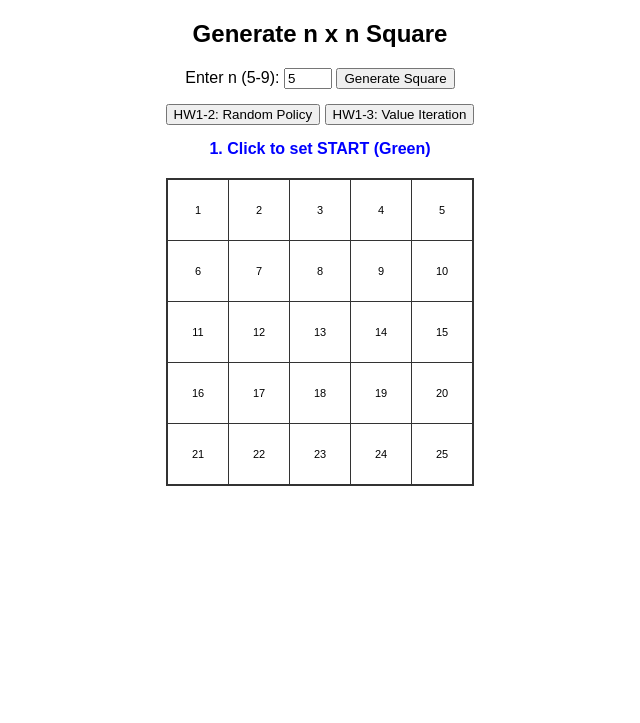
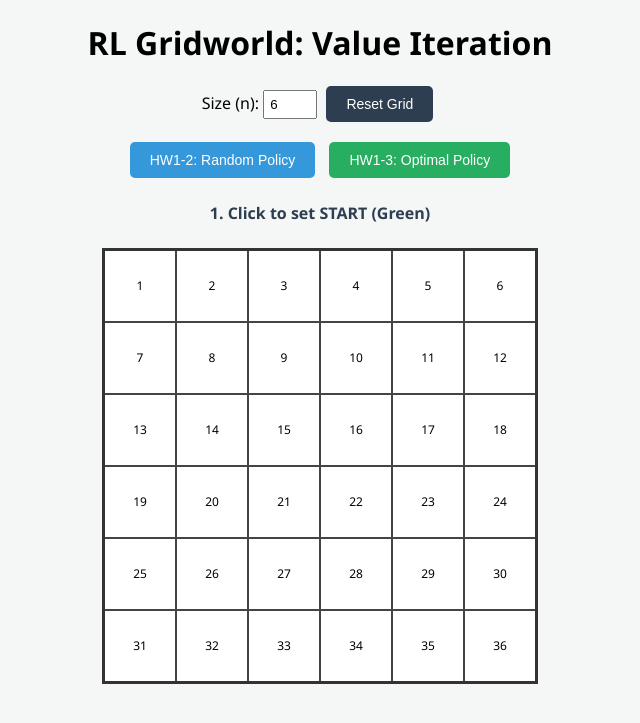
Before and after one commit to houoaonogo/DRL-HW2, a Flask app: page / in a window 1280 px wide. Shown: the top 723 px of the page, without its empty margins (320-960 px from the left). Run offline with Flask 3, Linux system fonts and the light colour scheme.

Commit message:
Update index.html

```diff
--- a/templates/index.html
+++ b/templates/index.html
@@ -1,40 +1,40 @@
 <!DOCTYPE html>
 <html>
 <head>
-    <title>HW1 Gridworld</title>
+    <title>RL Gridworld HW</title>
     <style>
-        body { font-family: sans-serif; text-align: center; }
-        .grid-container {
-            display: grid; gap: 1px; background-color: #333;
-            margin: 20px auto; width: fit-content; border: 2px solid #333;
+        body { font-family: 'Segoe UI', Tahoma, Geneva, Verdana, sans-serif; text-align: center; background: #f4f7f6; }
+        .grid-container { display: grid; gap: 2px; background-color: #444; margin: 20px auto; width: fit-content; border: 3px solid #333; }
+        .cell {
+            width: 70px; height: 70px; background: white; display: flex; flex-direction: column;
+            align-items: center; justify-content: center; font-size: 12px; cursor: pointer; position: relative; transition: 0.2s;
         }
-        .cell {
-            width: 60px; height: 60px; background: white;
-            display: flex; flex-direction: column; align-items: center; justify-content: center;
-            font-size: 11px; cursor: pointer; position: relative;
-        }
-        .start { background-color: #228B22 !important; color: white; } /* 綠色 */
-        .end { background-color: #FF0000 !important; color: white; }   /* 紅色 */
-        .wall { background-color: #808080 !important; }               /* 灰色 */
-        .path-highlight { background-color: #90EE90 !important; }     /* 最佳路徑淺綠色 */
-        .arrow { font-size: 20px; font-weight: bold; color: #333; }
-        .val { color: #555; font-size: 10px; }
-        .btn-group { margin: 15px; }
+        .cell:hover { background: #eee; }
+        .start { background-color: #2ecc71 !important; color: white; font-weight: bold; }
+        .end { background-color: #e74c3c !important; color: white; font-weight: bold; }
+        .wall { background-color: #7f8c8d !important; }
+        .path-highlight { background-color: #98fb98 !important; border: 2px solid #27ae60; box-sizing: border-box; }
+        .arrow { font-size: 24px; color: #2c3e50; line-height: 1; }
+        .val { font-size: 10px; color: #7f8c8d; position: absolute; top: 5px; }
+        .btn-group { margin: 20px; }
+        button { padding: 10px 20px; font-size: 14px; cursor: pointer; border-radius: 5px; border: none; background: #3498db; color: white; margin: 0 5px; }
+        button:hover { background: #2980b9; }
+        #msg { height: 30px; line-height: 30px; font-weight: bold; color: #2c3e50; }
     </style>
 </head>
 <body>
-    <h2>Generate n x n Square</h2>
+    <h1>RL Gridworld: Value Iteration</h1>
     <div>
-        Enter n (5-9): <input type="number" id="nInput" value="5" min="5" max="9">
-        <button onclick="initGrid()">Generate Square</button>
+        Size (n): <input type="number" id="nInput" value="6" min="5" max="9" style="width: 40px; padding: 5px;">
+        <button onclick="initGrid()" style="background: #2c3e50;">Reset Grid</button>
     </div>
 
     <div class="btn-group">
         <button onclick="runCalc('hw1-2')">HW1-2: Random Policy</button>
-        <button onclick="runCalc('hw1-3')">HW1-3: Value Iteration</button>
+        <button onclick="runCalc('hw1-3')" style="background: #27ae60;">HW1-3: Optimal Policy</button>
     </div>
 
-    <div id="msg" style="font-weight: bold; color: blue;">1. Click to set START (Green)</div>
+    <div id="msg">1. Click to set START</div>
     <div id="grid" class="grid-container"></div>
 
     <script>
@@ -46,13 +46,13 @@
             document.getElementById('msg').innerText = "1. Click to set START (Green)";
             const grid = document.getElementById('grid');
             grid.innerHTML = '';
-            grid.style.gridTemplateColumns = `repeat(${n}, 60px)`;
+            grid.style.gridTemplateColumns = `repeat(${n}, 70px)`;
             for(let i=0; i<n*n; i++){
                 let r = Math.floor(i/n), c = i%n;
                 const cell = document.createElement('div');
                 cell.id = `c-${r}-${c}`;
                 cell.className = 'cell';
-                cell.innerText = i + 1; // HW1-1 顯示數字
+                cell.innerText = i + 1;
                 cell.onclick = () => handleCell(r, c);
                 grid.appendChild(cell);
             }
@@ -66,17 +66,18 @@
             } else if(clickCount === 1) {
                 if(el.classList.contains('start')) return;
                 end=[r,c]; el.className='cell end'; el.innerText="END";
-                clickCount++; document.getElementById('msg').innerText=`3. Click to set ${n-2} Obstacles (Grey)`;
-            } else if(clickCount < 2 + (n-2)) {
+                clickCount++; document.getElementById('msg').innerText=`3. Set ${n} Obstacles (Grey)`;
+            } else if(clickCount < 2 + n) {
                 if(el.classList.contains('start') || el.classList.contains('end')) return;
                 walls.push([r,c]); el.className='cell wall'; el.innerText="";
                 clickCount++;
-                if(clickCount === 2+(n-2)) document.getElementById('msg').innerText="Setup Complete! Choose HW1-2 or HW1-3";
+                if(clickCount === 2+n) document.getElementById('msg').innerText="Ready! Click a Homework button below.";
             }
         }
 
         async function runCalc(mode) {
             if(!start || !end) return alert("Please setup map first!");
+            document.getElementById('msg').innerText = "Calculating...";
             const res = await fetch('/calculate', {
                 method: 'POST',
                 headers: {'Content-Type': 'application/json'},
@@ -87,6 +88,11 @@
         }
 
         function updateDisplay(data, mode) {
+            // 清除高亮
+            for(let i=0; i<n*n; i++){
+                document.getElementById(`c-${Math.floor(i/n)}-${i%n}`).classList.remove('path-highlight');
+            }
+
             for(let r=0; r<n; r++) {
                 for(let c=0; c<n; c++) {
                     let el = document.getElementById(`c-${r}-${c}`);
@@ -95,14 +101,27 @@
                     let v = data.v_matrix[r][c];
                     let p = data.policy[r][c];
 
-                    // 清空內容重新填充
                     el.innerHTML = `<div class="val">${v}</div><div class="arrow">${p}</div>`;
-                    if(r===start[0] && c===start[1]) el.innerHTML += "START";
-                    if(r===end[0] && c===end[1]) el.innerHTML += "END";
+                    if(r===start[0] && c===start[1]) el.innerHTML += "<br>START";
+                    if(r===end[0] && c===end[1]) el.innerHTML = `<div class="val">${v}</div>🚩<br>END`;
                 }
             }
-            // 第三張圖片要求：HW1-3 最佳路徑高亮 (選配，視助教要求)
-            if(mode === 'hw1-3') document.getElementById('msg').innerText = "Optimal Policy & Value Displayed";
+
+            if(mode === 'hw1-3') {
+                let r = start[0], c = start[1], step=0;
+                while(step < n*n) {
+                    document.getElementById(`c-${r}-${c}`).classList.add('path-highlight');
+                    if(r === end[0] && c === end[1]) break;
+                    let p = data.policy[r][c];
+                    if(p === "↑") r--; else if(p === "↓") r++; else if(p === "←") c--; else if(p === "→") c++;
+                    else break;
+                    if(r<0 || r>=n || c<0 || c>=n) break;
+                    step++;
+                }
+                document.getElementById('msg').innerText = "HW1-3: Optimal Path Highlighted!";
+            } else {
+                document.getElementById('msg').innerText = "HW1-2: Random Policy Evaluation";
+            }
         }
         initGrid();
     </script>
```
